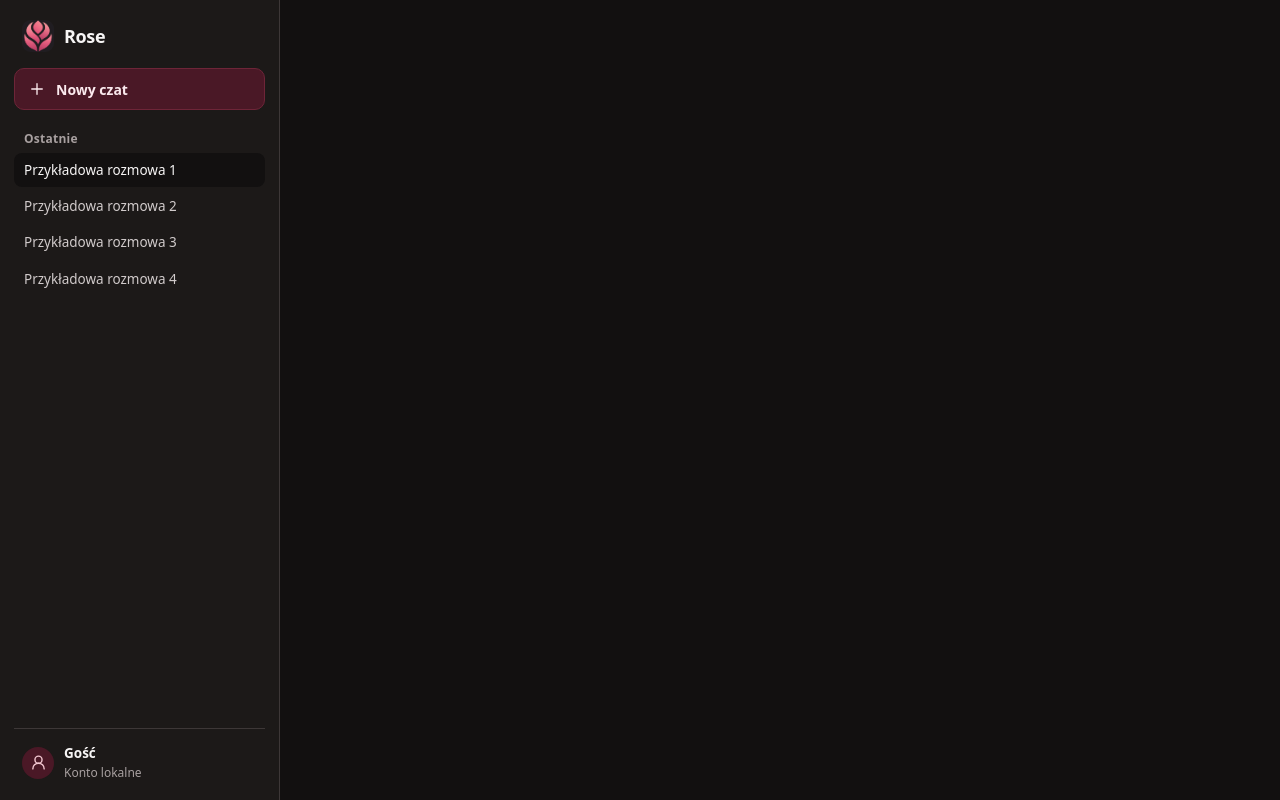
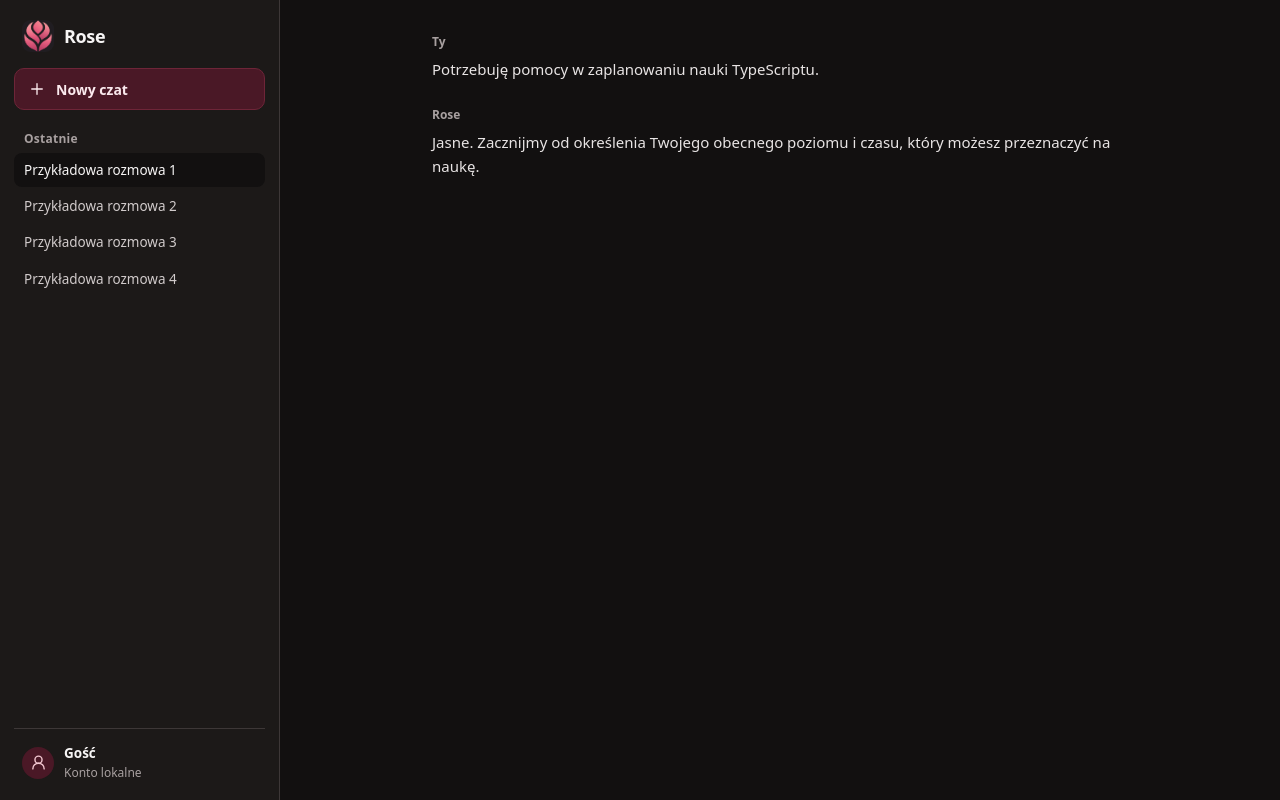
Before and after one commit to VermiNew/rose, a React (Vite) app: page / in a window 1280 px wide. Both pictures are taken after a click on the button "Przykładowa rozmowa 1". Built offline with nearby package versions, Linux system fonts and the light colour scheme.

Commit message:
feat(chat): add mock message list

```diff
--- a/src/ui/conversation/ConversationScreen.css
+++ b/src/ui/conversation/ConversationScreen.css
@@ -4,11 +4,35 @@
 }
 
 .conversation-screen .message-list {
+  display: flex;
   width: min(760px, 100%);
   height: 100%;
+  flex-direction: column;
+  gap: 24px;
   margin: 0 auto;
   padding: 32px;
   overflow-y: auto;
+  list-style: none;
+}
+
+.conversation-screen .message {
+  color: var(--neutral-100);
+  font-size: 15px;
+  line-height: 1.6;
+  overflow-wrap: anywhere;
+}
+
+.conversation-screen .sender {
+  display: block;
+  margin-bottom: 6px;
+  color: var(--neutral-300);
+  font-size: 12px;
+  font-weight: 600;
+}
+
+.conversation-screen .message p {
+  margin: 0;
+  white-space: pre-wrap;
 }
 
 @media (max-width: 600px) {
--- a/src/ui/conversation/ConversationScreen.tsx
+++ b/src/ui/conversation/ConversationScreen.tsx
@@ -1,9 +1,30 @@
 import './ConversationScreen.css'
+
+const mockMessages = [
+  {
+    id: 'message-1',
+    sender: 'Ty',
+    content: 'Potrzebuję pomocy w zaplanowaniu nauki TypeScriptu.',
+  },
+  {
+    id: 'message-2',
+    sender: 'Rose',
+    content:
+      'Jasne. Zacznijmy od określenia Twojego obecnego poziomu i czasu, który możesz przeznaczyć na naukę.',
+  },
+] as const
 
 function ConversationScreen() {
   return (
     <section className="conversation-screen" aria-label="Rozmowa">
-      <div className="message-list" aria-live="polite" />
+      <ol className="message-list" aria-live="polite">
+        {mockMessages.map((message) => (
+          <li className="message" key={message.id}>
+            <span className="sender">{message.sender}</span>
+            <p>{message.content}</p>
+          </li>
+        ))}
+      </ol>
     </section>
   )
 }
```
Also changed, not shown: 1 other file (tests, documents, lock files or other folders).
